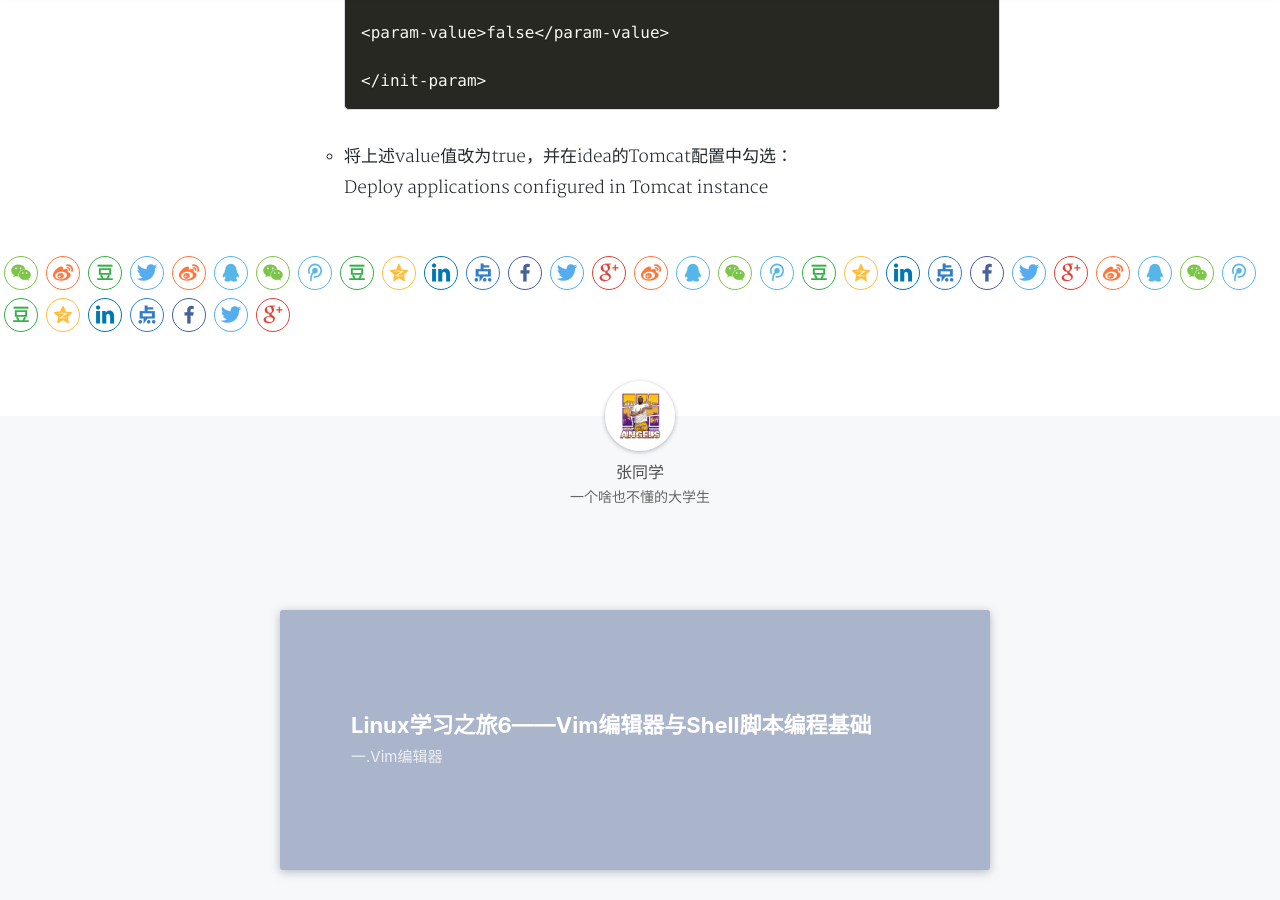
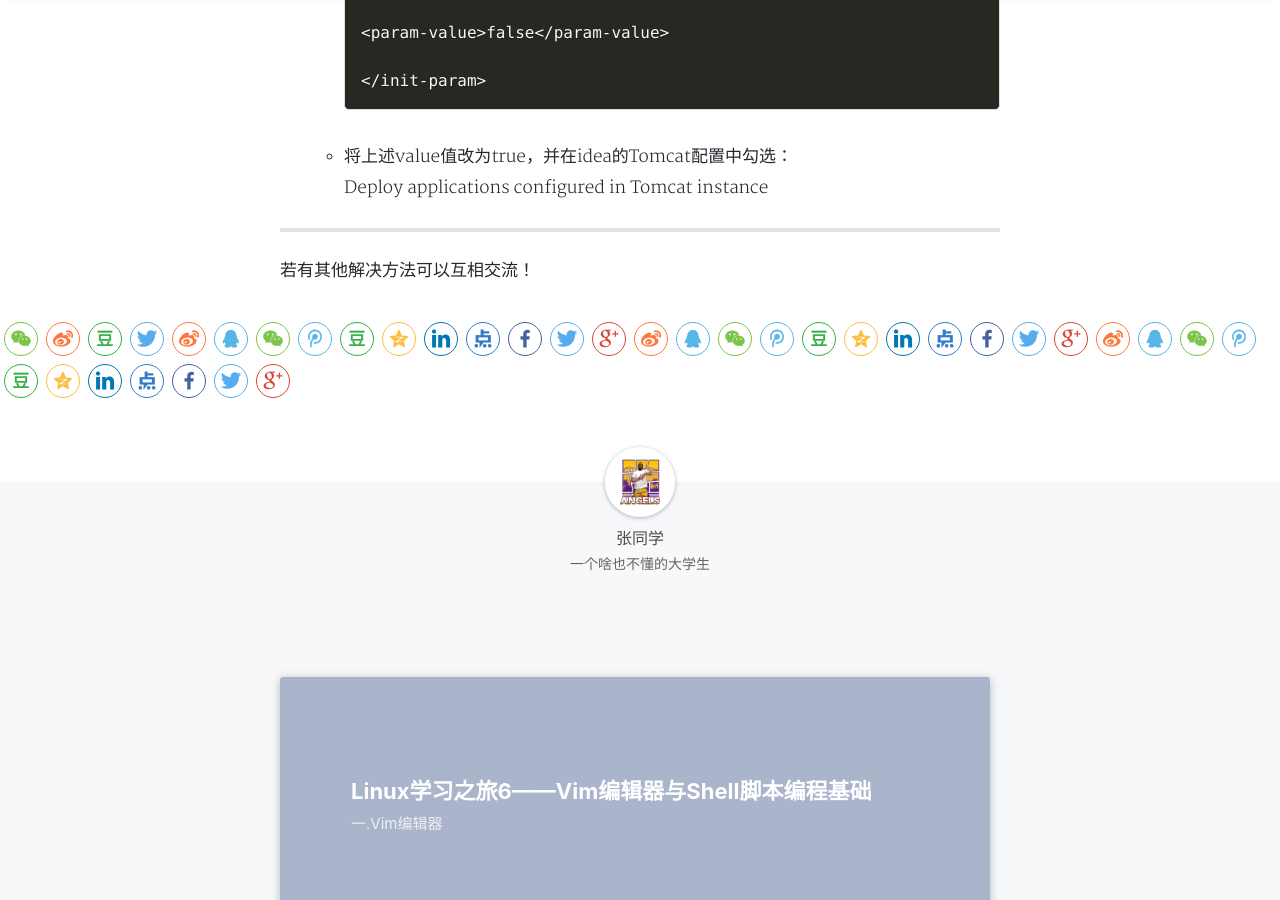
Before and after one commit to cszmzh/BA-NANA.github.io, a Jekyll site: the page built from _posts/2019-11-26-Tomcat访问webapps下目录静态资源报404的解决方法.md, in a window 1280 px wide and 900 px high, scrolled down 756 px. Built offline with Jekyll 4.4.1, drawn with Linux system fonts in a browser that asks for light colours; nearby versions of some CDN libraries; comment, search, counter and statistics services are not loaded; a style sheet for code colours, icons or effects is not loaded.

Commit message:
Update 2019-11-26-Tomcat访问webapps下目录静态资源报404的解决方法.md

```diff
--- a/_posts/2019-11-26-Tomcat访问webapps下目录静态资源报404的解决方法.md
+++ b/_posts/2019-11-26-Tomcat访问webapps下目录静态资源报404的解决方法.md
@@ -28,3 +28,7 @@
   * 将上述value值改为true，并在idea的Tomcat配置中勾选：
 
     Deploy applications configured in Tomcat instance
+
+------
+
+若有其他解决方法可以互相交流！
```
